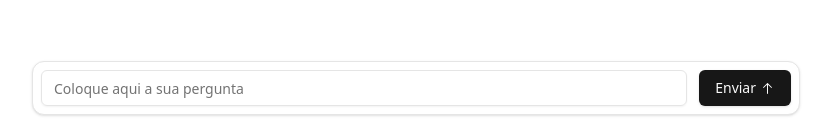
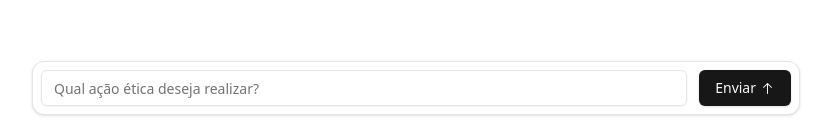
Before and after one commit to EthicAI/ethicai, a Next.js app: page /chat in a window 1280 px wide. Shown: the part 665-797 px from the top of the page, without its empty margins (224-1055 px from the left). Built offline with nearby package versions, Linux system fonts and the light colour scheme.

Commit message:
fix: placeholder

```diff
--- a/components/InputChat/index.jsx
+++ b/components/InputChat/index.jsx
@@ -46,7 +46,7 @@ export default function InputChat() {
           type="text"
           value={pergunta}
           onChange={(e) => setPergunta(e.target.value)}
-          placeholder="Coloque aqui a sua pergunta"
+          placeholder="Qual ação ética deseja realizar?"
           className="flex-grow"
         />
         <Button
```
